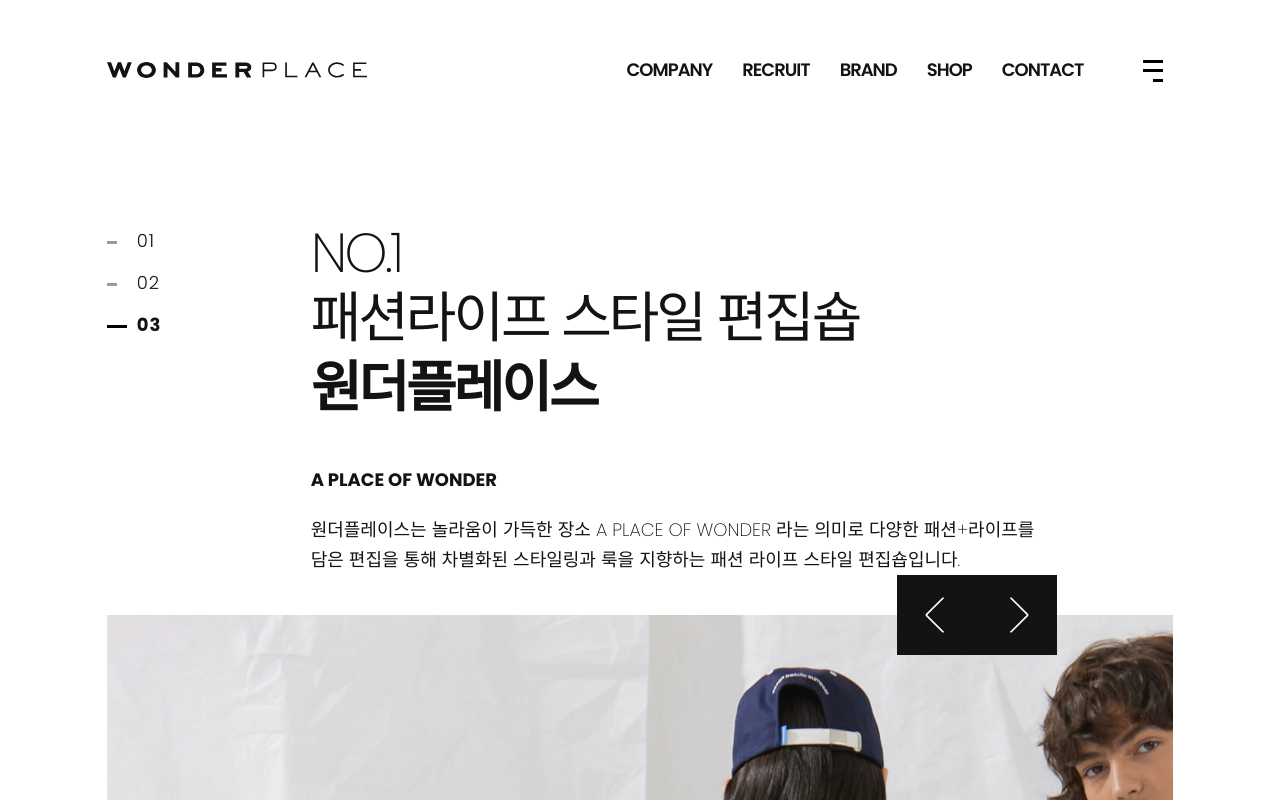
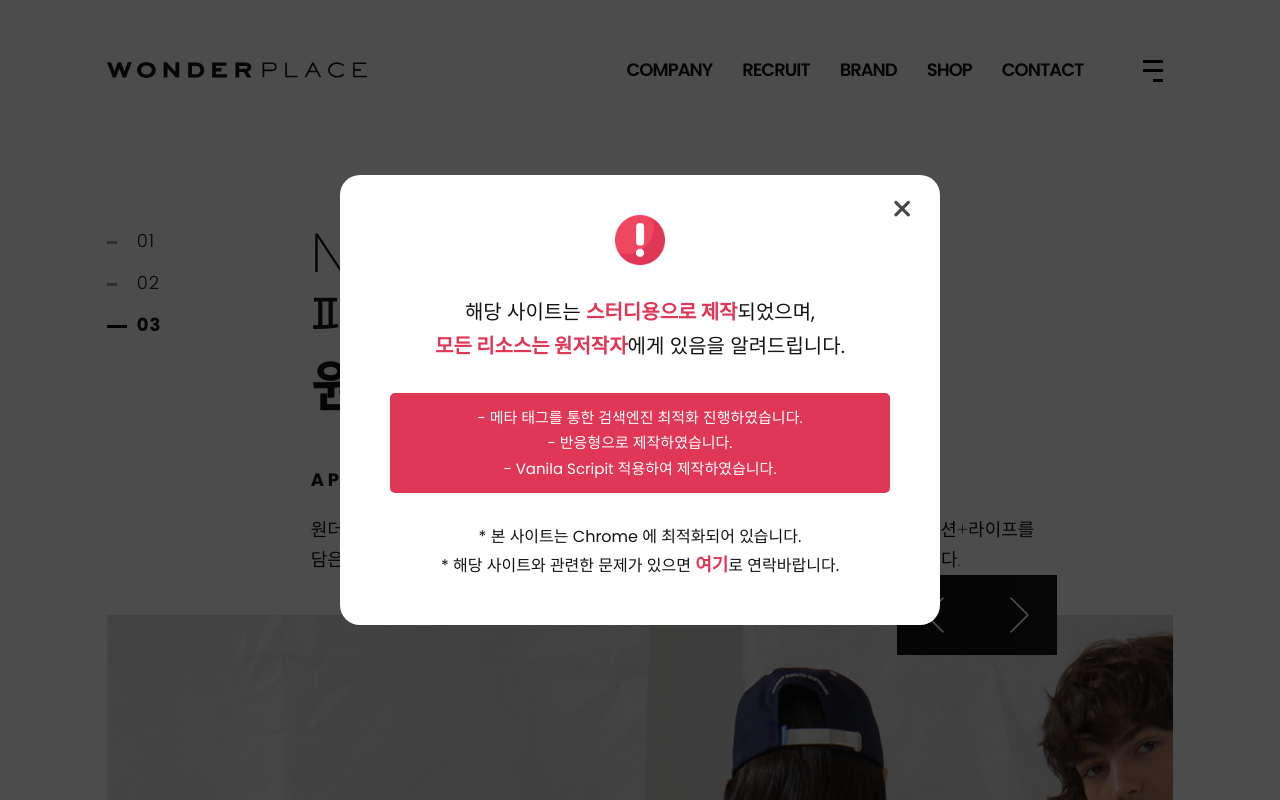
Before and after one commit to zuyoe/wonderplace, a plain HTML site: page index.html in a window 1280 px wide. Shown: the top 800 px of the page. Drawn offline with nearby package versions, Linux system fonts and the light colour scheme; a web font is replaced by a local one.

Commit message:
모달 추가

```diff
--- a/css/style.css
+++ b/css/style.css
@@ -50,6 +50,76 @@
 body::-webkit-scrollbar-track {
     background-color: #fafafa;
 }
+
+
+.modal {
+    position: fixed;
+    left: 0;
+    top: 0;
+    display: flex;
+    justify-content: center;
+    align-items: center;
+    width: 100%;
+    height: 100%;
+    background-color: rgba(0, 0, 0, 0.7);
+    z-index: 999999999;
+  }
+  .modal-box {
+    position: relative;
+    width: 600px;
+    height: 450px;
+    background-color: #fff;
+    border-radius: 20px;
+    text-align: center;
+    line-height: 1.7;
+  }
+  .modal-close {
+    display: block;
+    position: absolute;
+    right: 3%;
+    top: 3%;
+    transform: translateX(50%);
+    cursor: pointer;
+    color: #464646;
+    font-size: 25px;
+    margin-right: 20px;
+  }
+  .m1 {
+    font-size: 20px;
+    padding: 40px 0 30px 0;
+  }
+  .m1 img {
+    width: 50px;
+    height: 50px;
+    margin-bottom: 30px;
+  }
+
+  .m1 b {
+    font-weight: 700;
+    /* color: #f04760; */
+    color: #e03757;
+  }
+  .m2 {
+    display: flex;
+    justify-content: center;
+    align-items: center;
+    width: 500px;
+    height: 100px;
+    background-color: #e03757;
+    font-size: 15px;
+    margin: 0 auto;
+    border-radius: 5px;
+    color: #fff;
+    margin-bottom: 30px;
+  }
+  .m3 {
+    font-size: 16px;
+  }
+  .m3 a {
+    font-weight: 700;
+    color: #e03757;
+    font-size: 18px;
+  }
 
 .wrap {
     position: relative;
--- a/index.html
+++ b/index.html
@@ -48,8 +48,42 @@
     <script src="js/script.js"></script>
     <link rel="stylesheet" href="css/reset.css" />
     <link rel="stylesheet" href="css/style.css" />
+    <!-- fontawsome -->
+    <link
+    rel="stylesheet"
+    href="https://cdnjs.cloudflare.com/ajax/libs/font-awesome/6.3.0/css/all.min.css"
+    integrity="sha512-SzlrxWUlpfuzQ+pcUCosxcglQRNAq/DZjVsC0lE40xsADsfeQoEypE+enwcOiGjk/bSuGGKHEyjSoQ1zVisanQ=="
+    crossorigin="anonymous"
+    referrerpolicy="no-referrer"
+/>
   </head>
   <body>
+      <!-- 안내창 -->
+      <div class="modal">
+        <div class="modal-box">
+            <!-- Modal 닫기 버튼 -->
+            <div class="modal-close">
+                <i class="fa-solid fa-xmark"></i>
+            </div>
+            <div class="m1">
+                <img src="images/warning.png" />
+                <p>
+                    해당 사이트는 <b>스터디용으로 제작</b>되었으며, <br />
+                    <b>모든 리소스는 원저작자</b>에게 있음을 알려드립니다.
+                </p>
+            </div>
+            <div class="m2">
+                - 메타 태그를 통한 검색엔진 최적화 진행하였습니다. <br />
+                - 반응형으로 제작하였습니다. <br />
+                - Vanila Scripit 적용하여 제작하였습니다.
+            </div>
+            <div class="m3">
+                * 본 사이트는 Chrome 에 최적화되어 있습니다. <br />
+                * 해당 사이트와 관련한 문제가 있으면
+                <a href="mailto:9xtwo5@naver.com">여기</a>로 연락바랍니다.
+            </div>
+        </div>
+    </div>
     <div class="wrap">
       <!-- 상단 -->
       <header class="header">
--- a/js/script.js
+++ b/js/script.js
@@ -1,4 +1,53 @@
 window.onload = function () {
+    // ** FADE OUT FUNCTION **
+    // fadeOut( element : document.querySelctor(대상) )
+    function fadeOut(el) {
+        // 대상.style.투명도 = 불투명
+        el.style.opacity = 1;
+        (function fade() {
+            // 대상.style.투명도 -= 0.1 감소
+            if ((el.style.opacity -= 0.1) < 0) {
+                el.style.display = "none";
+            } else {
+                // 웹브라우저 프레임갱신
+                requestAnimationFrame(fade);
+            }
+        })();
+    }
+
+    // ** FADE IN FUNCTION **
+    // fadeIn( element : document.querySelctor(대상) )
+    function fadeIn(el, display) {
+        el.style.opacity = 0;
+        el.style.display = display || "block";
+        (function fade() {
+            var val = parseFloat(el.style.opacity);
+            if (!((val += 0.1) > 1)) {
+                el.style.opacity = val;
+                requestAnimationFrame(fade);
+            }
+        })();
+    }
+
+    // 모달창
+    let body = document.querySelector("body");
+    let modal = document.querySelector(".modal");
+    modal.addEventListener("click", function () {
+        // modal.style.display = "none";
+        // fadeOut(modal);
+        anime({
+            targets: ".modal",
+            delay: 200,
+            duration: 500,
+            opacity: 0,
+            easing: "easeInOutQuad",
+            complete: function () {
+                modal.style.display = "none";
+                body.classList.add("active");
+            },
+        });
+    });
+
     // AOS 셋팅
     AOS.init();
 
@@ -26,9 +75,7 @@
 
     // 비주얼 슬라이드
     // 동적 즉, 서버에서 슬라이드를 생성하는 경우
-  const slideTotal = document.querySelectorAll(
-    ".swVisual .swiper-slide"
-  ).length;
+    const slideTotal = document.querySelectorAll(".swVisual .swiper-slide").length;
     const slideControlUl = document.querySelector(".sw-visual-control");
     let html = "";
     for (let i = 0; i < slideTotal; i++) {
@@ -176,9 +223,7 @@
     function effectText() {
         let value02 = stX * 2;
         //https://developer.mozilla.org/ko/docs/Web/API/Element/getBoundingClientRect
-    let rect =
-      document.querySelector(".effect").getBoundingClientRect().top +
-      window.scrollY;
+        let rect = document.querySelector(".effect").getBoundingClientRect().top + window.scrollY;
         // windHeight: 웹브라우저 내용(상단 웹브라우저 메뉴 제거한 높이)
         let offset = rect - winHeight;
 
```
Also changed, not shown: images/warning.png (added). Lines whose indentation alone changed are shown as unchanged.
